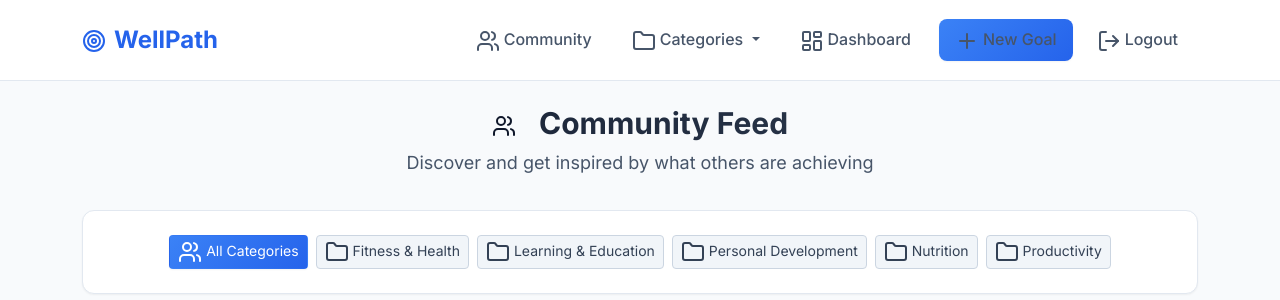
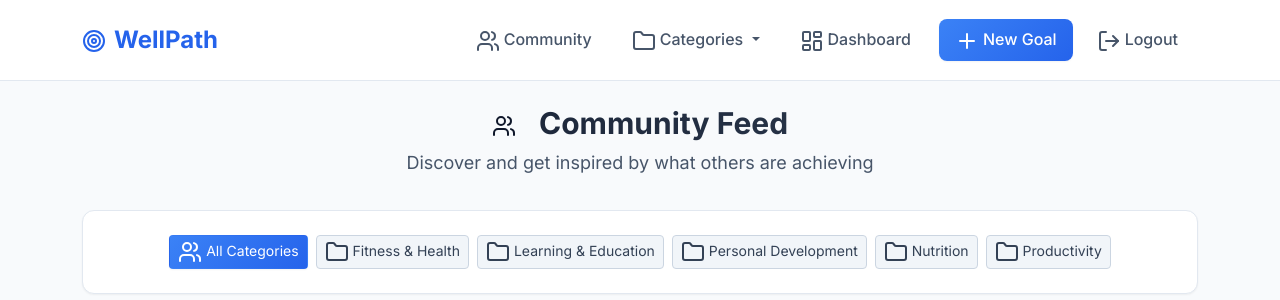
Before and after one commit to younglafire/Well-Path, a Django app: page /feed/ in a window 1280 px wide. Shown: the top 300 px of the page. Run offline with Django 5.2, Linux system fonts and the light colour scheme; a user stored in the database is signed in; data comes from the database, SQL or seed files in the repository; both versions use the stored data as it was after the commit; data that the repository does not hold is empty.

Commit message:
Fix url and style

```diff
--- a/WellPath/goals/templates/goals/_feed_card.html
+++ b/WellPath/goals/templates/goals/_feed_card.html
@@ -12,7 +12,7 @@
             </div>
         </div>
         {% if goal.category %}
-        <a href="{% url 'category' goal.category.slug %}" class="text-muted text-decoration-none">
+        <a {% if user.is_authenticated %} href="{% url 'category' goal.category.slug %}" {% else %} href="{% url 'login' %}?next={% url 'category' goal.category.slug %}" {% endif %} class="text-muted text-decoration-none">
         <div class="post-status">
             <div class="meta-item">
                 <i data-lucide="folder" class="me-1"></i>
--- a/WellPath/goals/templates/goals/base.html
+++ b/WellPath/goals/templates/goals/base.html
@@ -58,7 +58,7 @@
                 </li>
                 <li class="nav-item">
                     <a class="nav-link btn-primary-modern ms-2" href="{% url 'create_goal' %}">
-                        <i data-lucide="plus" class="me-1"></i>New Goal
+                        <span style="color: white"><i data-lucide="plus" class="me-1"></i>New Goal</span>
                     </a>
                 </li>
                 <li class="nav-item">
@@ -69,7 +69,7 @@
                 {% else %}
                 <li class="nav-item">
                     <a class="nav-link btn-primary-modern" href="{% url 'login' %}">
-                        <i data-lucide="log-in" class="me-1"></i>Login
+                        <span style="color: white"><i data-lucide="log-in" class="me-1"></i>Login</span>
                     </a>
                 </li>
                 {% endif %}
--- a/WellPath/goals/templates/goals/feed.html
+++ b/WellPath/goals/templates/goals/feed.html
@@ -20,7 +20,7 @@
                     <i data-lucide="users" class="me-1"></i>All Categories
                 </span>
                 {% for category in categories %}
-                <a href="{% url 'category' category.slug %}" class="btn btn-secondary-modern btn-sm">
+                <a {% if user.is_authenticated %} href="{% url 'category' category.slug %}" {% else %} href="{% url 'login' %}?next={% url 'category' category.slug %}" {% endif %} class="btn btn-secondary-modern btn-sm">
                     <i data-lucide="folder" class="me-1"></i>{{ category.cat }}
                     <span class="badge bg-light text-dark ms-1">{{ category.active_goals_count }}</span>
                 </a>
```
Also changed, not shown: WellPath/db.sqlite3.
